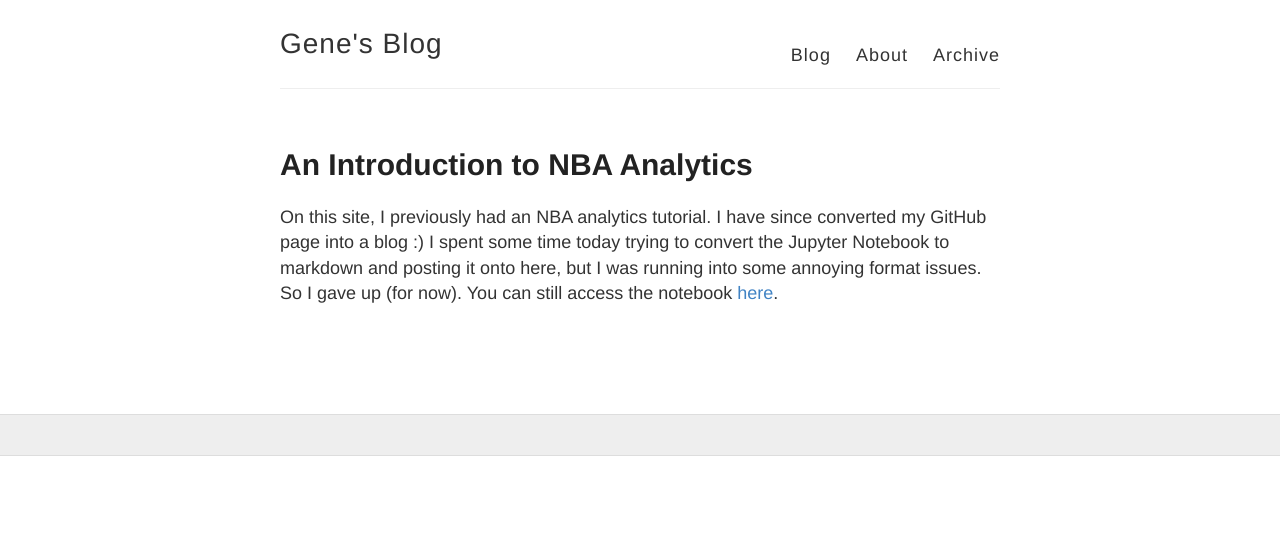
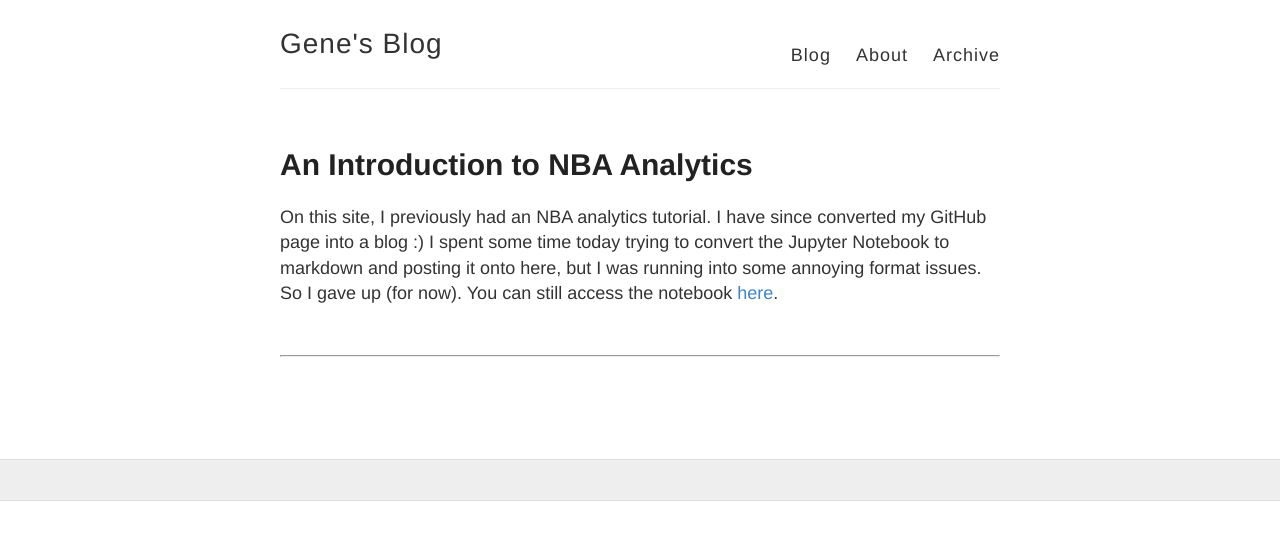
Before and after one commit to houcharlie/GXLI97.github.io, a Jekyll site: the page built from index.html, in a window 1280 px wide. Shown: the top 540 px of the page. Built offline with Jekyll 4.4.1, drawn with Linux system fonts in a browser that asks for light colours.

Commit message:
Update index.html

```diff
--- a/index.html
+++ b/index.html
@@ -13,7 +13,9 @@ layout: default
       </div>
 
 <!--       <a href="{{ site.baseurl }}{{ post.url }}" class="read-more">Read More</a> -->
-      <br />
+      <br>
+      <hr>
+      <br>
     </article>
   {% endfor %}
 </div>
```
